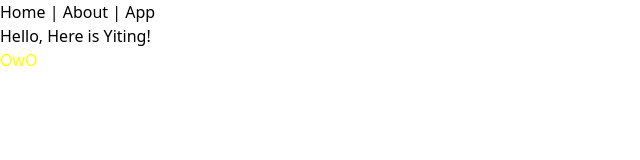
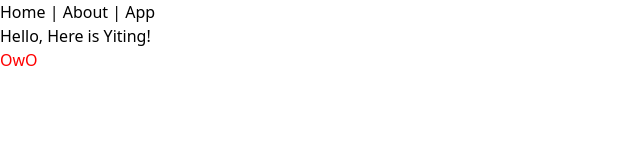
Before and after one commit to dazgzz2000/2023-midterm-project, a React (Vite) app: page /#/app in a window 1280 px wide. Shown: the top 160 px of the page, without its empty margins (0-640 px from the left). Built offline with nearby package versions, Linux system fonts and the light colour scheme.

Commit message:
main jsx does not show

```diff
--- a/src/App.jsx
+++ b/src/App.jsx
@@ -4,7 +4,7 @@ function App() {
   return (
     <div>
       <Welcome name="Yiting" />
-      <ColorText color="yellow" message="OwO" />
+      <ColorText color="red" message="OwO" />
     </div>
   );
 }
```
